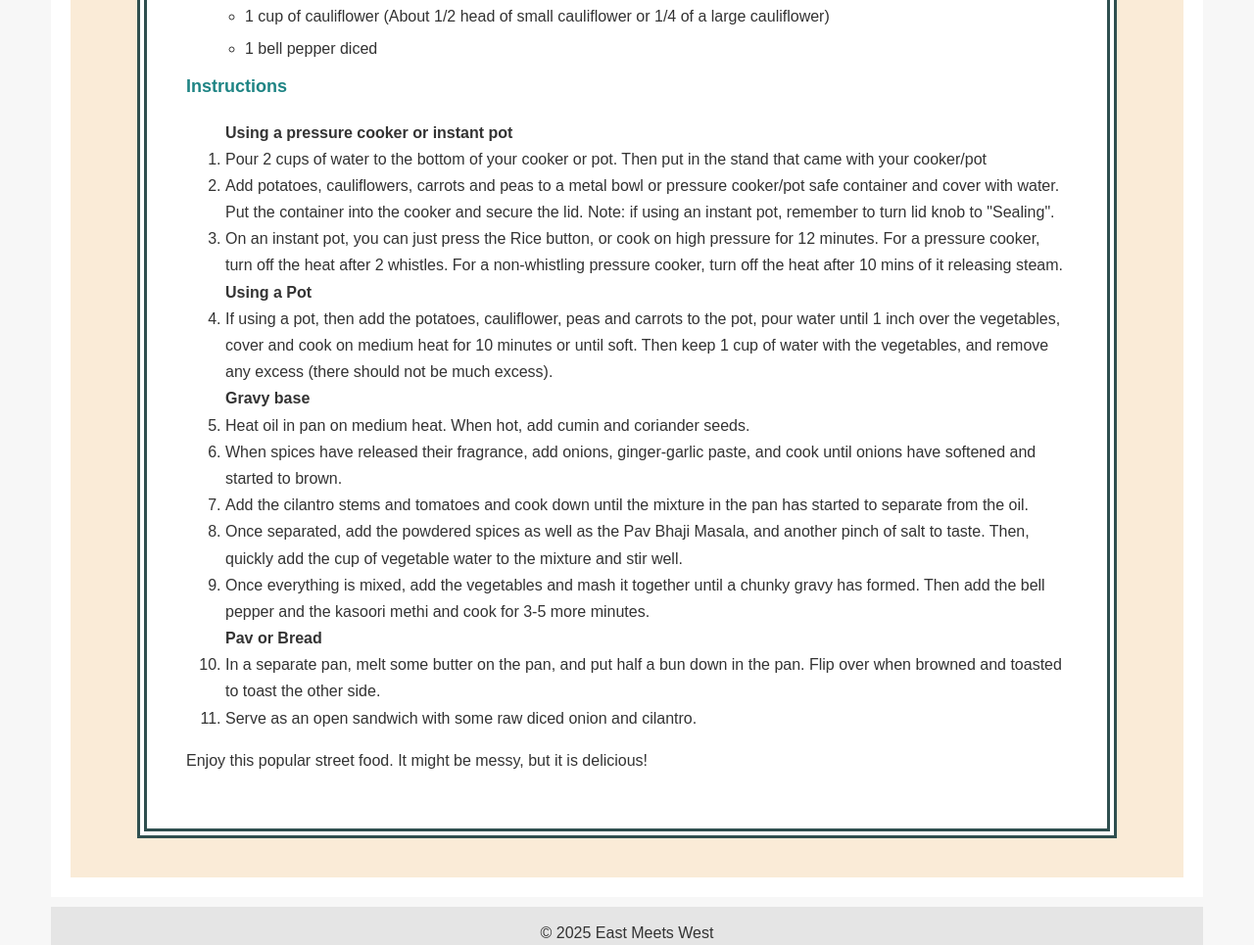
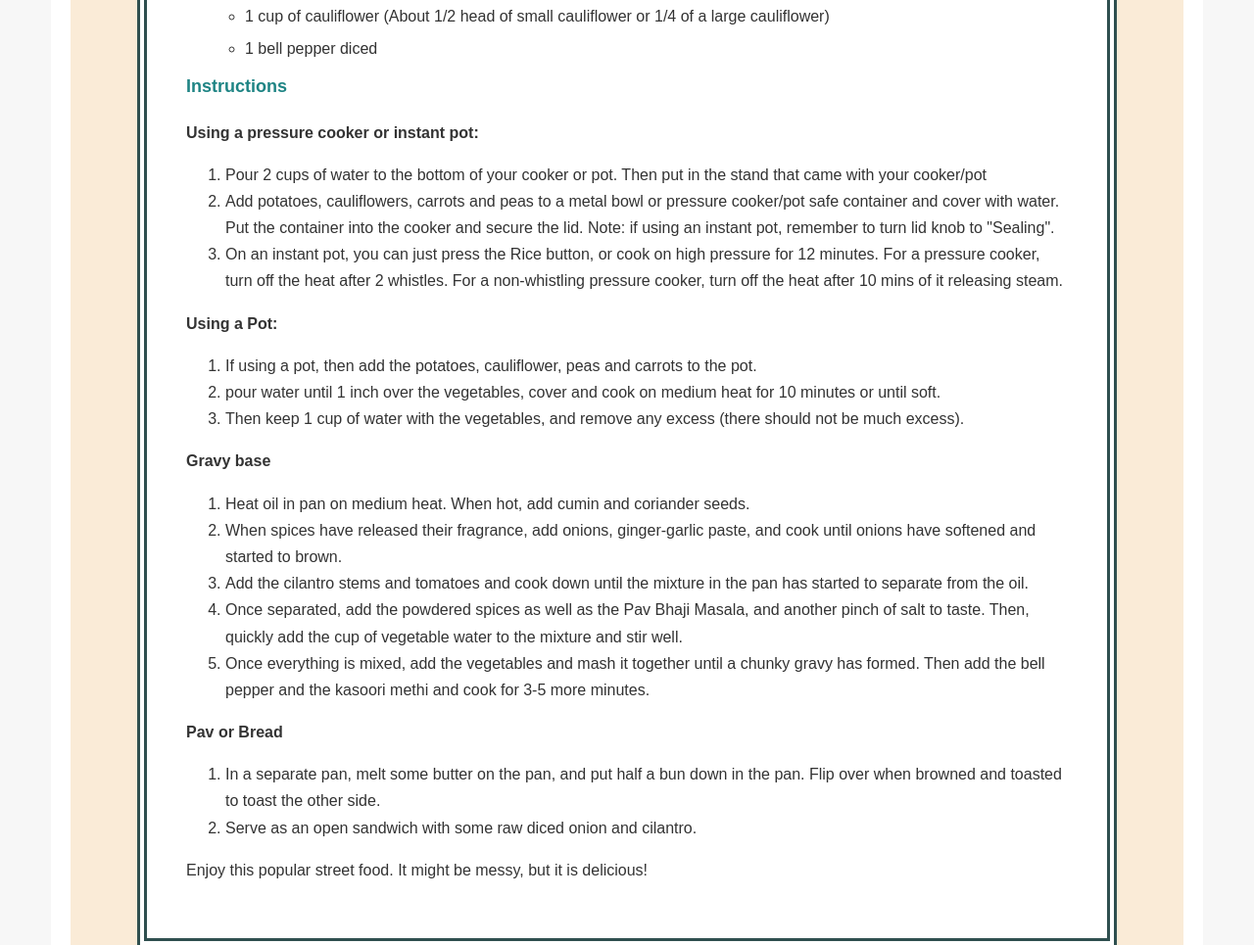
Before and after one commit to tgadgil/finalproject, a plain HTML site: page pavBhaji.html in a window 1280 px wide. Shown: the part 1814-2779 px from the top of the page at 98% size. Drawn offline with Linux system fonts and the light colour scheme.

Commit message:
Add files via upload

```diff
--- a/pavBhaji.html
+++ b/pavBhaji.html
@@ -95,26 +95,32 @@
         </dl>
 
         <h3>Instructions</h3>
+        <strong>Using a pressure cooker or instant pot:</strong>
         <ol>
-            <strong>Using a pressure cooker or instant pot</strong>
             <li>Pour 2 cups of water to the bottom of your cooker or pot.
                 Then put in the stand that came with your cooker/pot</li>
             <li>Add potatoes, cauliflowers, carrots and peas to a
-                metal bowl or pressure cooker/pot safe container and cover with water. Put the
-                container into the cooker and secure the lid. Note: if using an
-                instant pot, remember to turn lid knob to "Sealing".</li>
+                metal bowl or pressure cooker/pot safe container and cover
+                with water. Put the container into the cooker and secure
+                the lid. Note: if using an instant pot, remember to turn
+                lid knob to "Sealing".</li>
             <li>On an instant pot, you can just press the Rice button, or
                 cook on high pressure for 12 minutes. For a pressure cooker,
                 turn off the heat after 2 whistles. For a non-whistling pressure
                 cooker, turn off the heat after 10 mins of it releasing steam.
             </li>
-            <strong>Using a Pot</strong>
+        </ol>
+        <strong>Using a Pot:</strong>
+        <ol>
             <li>If using a pot, then add the potatoes, cauliflower, peas
-                and carrots to the pot, pour water until 1 inch over the vegetables,
-                cover and cook on medium heat for 10 minutes or until soft. Then
-                keep 1 cup of water with the vegetables, and remove any excess
+                and carrots to the pot. </li>
+                <li>pour water until 1 inch over the vegetables,
+                cover and cook on medium heat for 10 minutes or until soft.</li>
+                <li>Then keep 1 cup of water with the vegetables, and remove any excess
                 (there should not be much excess).</li>
-            <strong>Gravy base</strong>
+        </ol>
+        <strong>Gravy base</strong>
+        <ol>
             <li>Heat oil in pan on medium heat. When hot, add cumin and coriander seeds.</li>
             <li>When spices have released their fragrance, add onions, ginger-garlic paste,
                 and cook until onions have softened and started to brown.</li>
@@ -126,7 +132,9 @@
             <li>Once everything is mixed, add the vegetables and mash it together until a chunky
                 gravy has formed. Then add the bell pepper and the kasoori methi and cook for
                 3-5 more minutes.</li>
-            <strong>Pav or Bread</strong>
+        </ol>
+        <strong>Pav or Bread</strong>
+        <ol>
             <li>In a separate pan, melt some butter on the pan, and put half a bun
                 down in the pan. Flip over when browned and toasted to toast the
                 other side.</li>
```
Also changed, not shown: dhokla.html (+6 -4 lines), pearSalad.html (+14 -9 lines).
